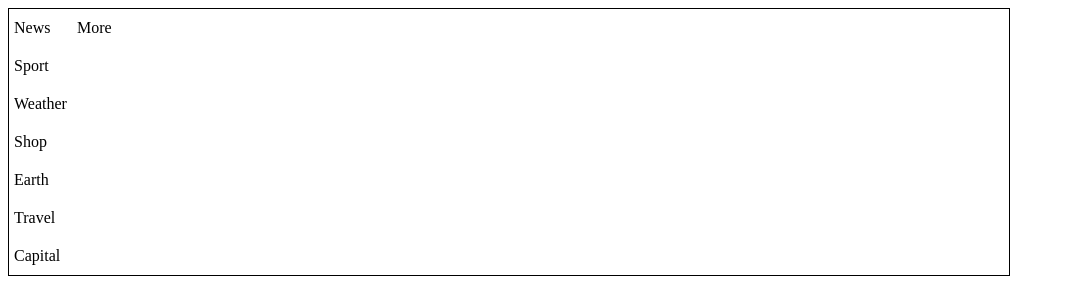
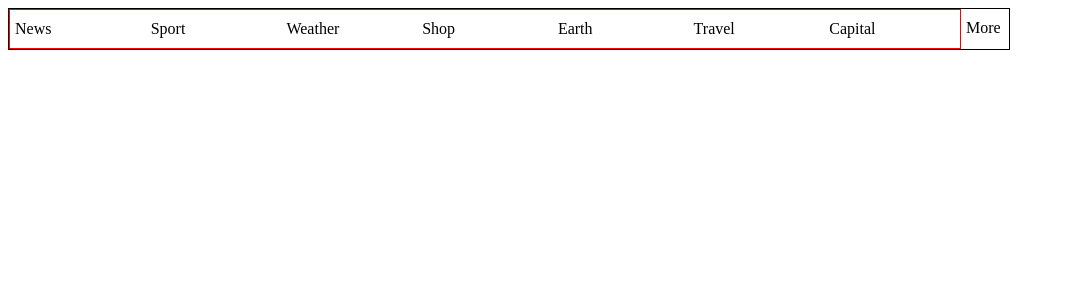
Before and after one commit to jasonHYLam/mobile-menu, a website built with webpack: page src/index.html in a window 1280 px wide. Shown: the whole page, without its empty margins (0-1065 px from the left). Built offline with nearby package versions, Linux system fonts and the light colour scheme.

Commit message:
Add Flex And Clamp To New MenuOptionContainer

```diff
--- a/src/mobileMenu.js
+++ b/src/mobileMenu.js
@@ -11,7 +11,7 @@ export default function mobileMenu() {
     }
 
     const menuContainer = createElement('div', '', body, 'container');
-    const menuOptionContainer = createElement('div', '', menuContainer, 'menu-container');
+    const menuOptionContainer = createElement('div', '', menuContainer, 'menu-option-container');
     createElement('div', 'News', menuOptionContainer, 'menu-option');
     createElement('div', 'Sport', menuOptionContainer, 'menu-option');
     createElement('div', 'Weather', menuOptionContainer, 'menu-option');
--- a/src/style.css
+++ b/src/style.css
@@ -4,12 +4,19 @@
     border: solid black 1px;
 }
 
+.menu-option-container {
+    display: flex;
+    width: clamp(350px, 95%, 1000px);
+    border: solid red 1px;
+}
+
+
 .menu-option, .more {
+    padding: 10px 5px 10px;
+}
+
+.menu-option {
     flex: 1;
-    padding: 10px 5px 10px;
-
-    /* width: min(50%, 50px); */
-
 }
 
 
```
Also changed, not shown: dist/main.js.
